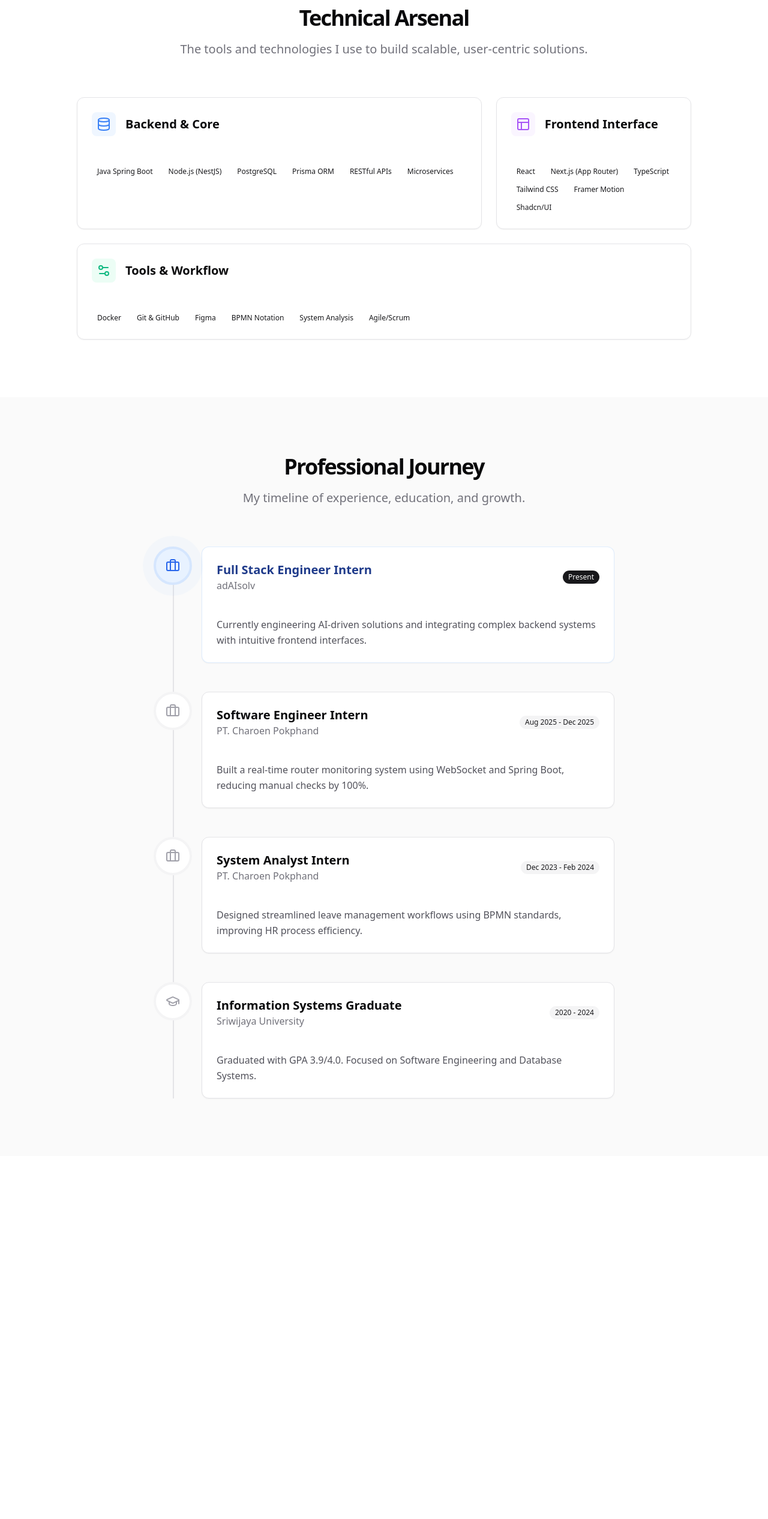
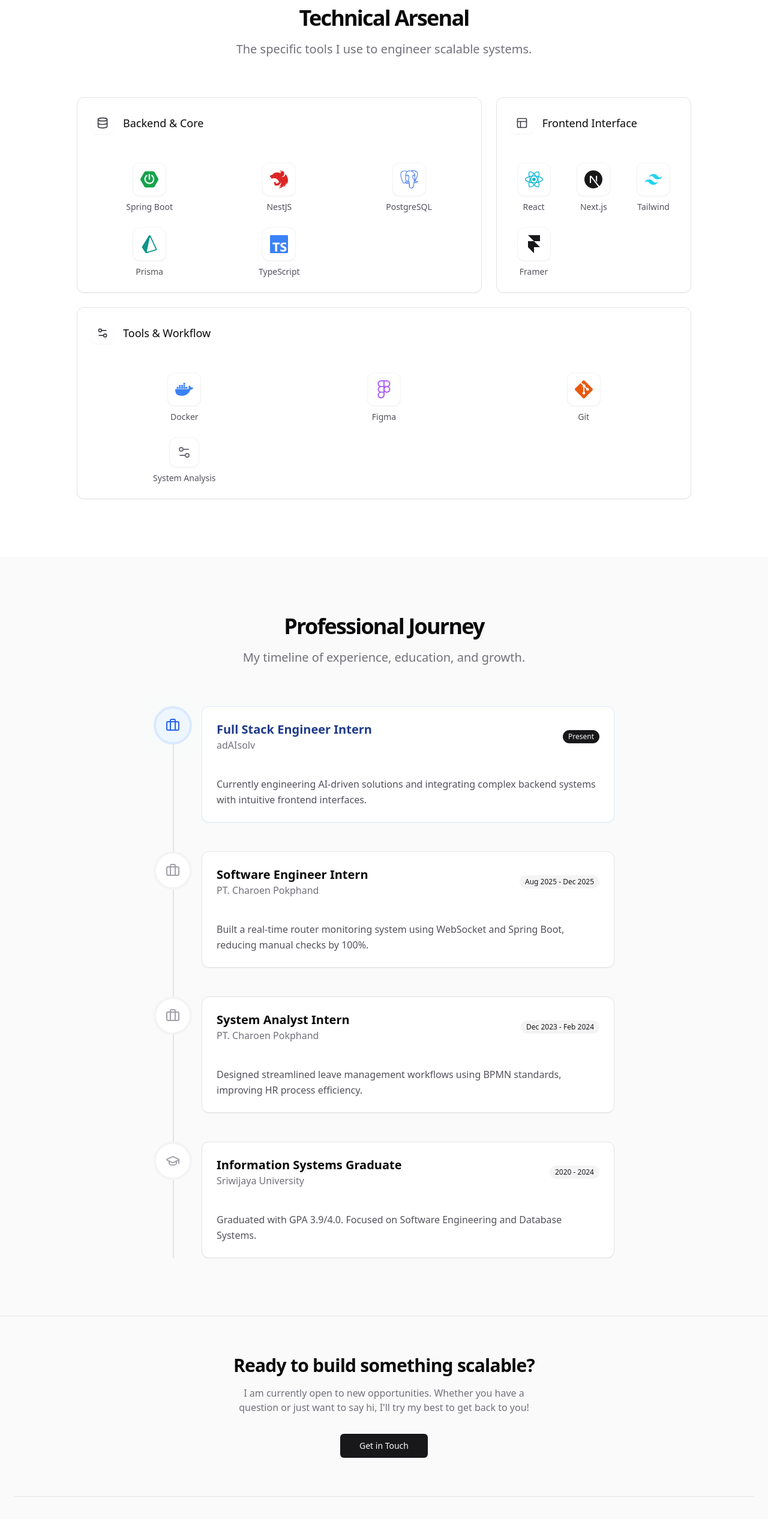
Before and after one commit to KevinDarrell/portfolio, a Next.js app: page / in a window 1280 px wide. Shown: the part 2251-4783 px from the top of the page at 60% size. Before the commit the page ends 4178 px from the top, so only its background shows below. Built offline with nearby package versions, Linux system fonts and the light colour scheme.

Commit message:
feat(ui): add footer and enhance skills section with icons

```diff
--- a/package.json
+++ b/package.json
@@ -19,6 +19,7 @@
     "next": "16.0.10",
     "react": "19.2.1",
     "react-dom": "19.2.1",
+    "react-icons": "^5.5.0",
     "tailwind-merge": "^3.4.0",
     "tailwindcss-animate": "^1.0.7"
   },
--- a/src/app/page.tsx
+++ b/src/app/page.tsx
@@ -1,3 +1,4 @@
+import { Footer } from "@/components/layout/footer";
 import { Navbar } from "@/components/layout/navbar";
 import { Experience } from "@/components/sections/experience";
 import { Hero } from "@/components/sections/hero";
@@ -15,6 +16,8 @@ export default function Home() {
       <Skills />
       <Experience />
       </div>
+
+      <Footer />
     </main>
   );
 }
--- /dev/null
+++ b/src/components/layout/footer.tsx
@@ -0,0 +1,59 @@
+import Link from "next/link";
+import { Button } from "@/components/ui/button";
+import { Github, Linkedin, Mail } from "lucide-react";
+
+export function Footer() {
+  return (
+    <footer className="bg-zinc-50 dark:bg-zinc-950 border-t border-zinc-200 dark:border-zinc-800">
+      <div className="container px-4 md:px-6 py-16">
+
+        <div className="flex flex-col items-center text-center space-y-4 mb-16">
+          <h2 className="text-2xl md:text-3xl font-bold tracking-tight">
+            Ready to build something scalable?
+          </h2>
+          <p className="text-zinc-500 dark:text-zinc-400 max-w-[500px]">
+            I am currently open to new opportunities. Whether you have a question or just want to say hi, I'll try my best to get back to you!
+          </p>
+          <a href="mailto:mkevindarrell1207@gmail.com">
+            <Button size="lg" className="mt-4 px-8">
+              Get in Touch
+            </Button>
+          </a>
+        </div>
+
+        {/* Bottom Section */}
+        <div className="flex flex-col md:flex-row justify-between items-center gap-6 border-t border-zinc-200 dark:border-zinc-800 pt-8">
+          <div className="flex flex-col items-center md:items-start gap-1">
+            <span className="font-bold text-lg">M Kevin Darrell</span>
+            <span className="text-sm text-zinc-500">
+              © 2025. Built with Next.js, Tailwind & Framer Motion.
+            </span>
+          </div>
+
+          <div className="flex items-center gap-4">
+            <Link
+              href="https://github.com/KevinDarrell"
+              target="_blank"
+              className="p-2 rounded-full bg-zinc-100 hover:bg-zinc-200 dark:bg-zinc-800 dark:hover:bg-zinc-700 transition-colors"
+            >
+              <Github className="w-5 h-5 text-zinc-700 dark:text-zinc-300" />
+            </Link>
+            <Link
+              href="https://www.linkedin.com/in/kevin-darrell/"
+              target="_blank"
+              className="p-2 rounded-full bg-zinc-100 hover:bg-zinc-200 dark:bg-zinc-800 dark:hover:bg-zinc-700 transition-colors"
+            >
+              <Linkedin className="w-5 h-5 text-zinc-700 dark:text-zinc-300" />
+            </Link>
+            <a
+              href="mailto:mkevindarrell1207@gmail.com"
+              className="p-2 rounded-full bg-zinc-100 hover:bg-zinc-200 dark:bg-zinc-800 dark:hover:bg-zinc-700 transition-colors"
+            >
+              <Mail className="w-5 h-5 text-zinc-700 dark:text-zinc-300" />
+            </a>
+          </div>
+        </div>
+      </div>
+    </footer>
+  );
+}
--- a/src/components/sections/skills.tsx
+++ b/src/components/sections/skills.tsx
@@ -1,5 +1,18 @@
 import { Card, CardContent, CardHeader, CardTitle } from "@/components/ui/card";
-import { Badge } from "@/components/ui/badge";
+import {
+  SiSpringboot,
+  SiNestjs,
+  SiPostgresql,
+  SiPrisma,
+  SiReact,
+  SiNextdotjs,
+  SiTailwindcss,
+  SiFramer,
+  SiDocker,
+  SiFigma,
+  SiGit,
+  SiTypescript,
+} from "react-icons/si";
 import { Database, Layout, Settings2 } from "lucide-react";
 
 export function Skills() {
@@ -7,68 +20,80 @@ export function Skills() {
     {
       title: "Backend & Core",
       icon: Database,
-      skills: ["Java Spring Boot", "Node.js (NestJS)", "PostgreSQL", "Prisma ORM", "RESTful APIs", "Microservices"],
       cols: "md:col-span-2",
-      color: "text-blue-500",
       bg: "bg-blue-50 dark:bg-blue-950/20",
+      skills: [
+        { name: "Spring Boot", icon: SiSpringboot, color: "text-green-600" },
+        { name: "NestJS", icon: SiNestjs, color: "text-red-600" },
+        { name: "PostgreSQL", icon: SiPostgresql, color: "text-blue-600" },
+        { name: "Prisma", icon: SiPrisma, color: "text-teal-600 dark:text-teal-400" },
+        { name: "TypeScript", icon: SiTypescript, color: "text-blue-500" },
+      ],
     },
     {
       title: "Frontend Interface",
       icon: Layout,
-      skills: ["React", "Next.js (App Router)", "TypeScript", "Tailwind CSS", "Framer Motion", "Shadcn/UI"],
       cols: "md:col-span-1",
-      color: "text-purple-500",
       bg: "bg-purple-50 dark:bg-purple-950/20",
+      skills: [
+        { name: "React", icon: SiReact, color: "text-cyan-500" },
+        { name: "Next.js", icon: SiNextdotjs, color: "text-zinc-900 dark:text-zinc-100" },
+        { name: "Tailwind", icon: SiTailwindcss, color: "text-cyan-400" },
+        { name: "Framer", icon: SiFramer, color: "text-zinc-900 dark:text-zinc-100" },
+      ],
     },
     {
       title: "Tools & Workflow",
       icon: Settings2,
-      skills: ["Docker", "Git & GitHub", "Figma", "BPMN Notation", "System Analysis", "Agile/Scrum"],
       cols: "md:col-span-3",
-      color: "text-emerald-500",
       bg: "bg-emerald-50 dark:bg-emerald-950/20",
+      skills: [
+        { name: "Docker", icon: SiDocker, color: "text-blue-500" },
+        { name: "Figma", icon: SiFigma, color: "text-purple-500" },
+        { name: "Git", icon: SiGit, color: "text-orange-600" },
+        { name: "System Analysis", icon: Settings2, color: "text-zinc-500" }, // Generic fallback for concept
+      ],
     },
   ];
 
   return (
     <section id="skills" className="py-24">
       <div className="container px-4 md:px-6">
-
         <div className="flex flex-col items-center justify-center space-y-4 text-center mb-16">
           <h2 className="text-3xl font-bold tracking-tighter md:text-4xl">
             Technical Arsenal
           </h2>
           <p className="max-w-[700px] text-zinc-500 md:text-xl/relaxed dark:text-zinc-400">
-            The tools and technologies I use to build scalable, user-centric solutions.
+             The specific tools I use to engineer scalable systems.
           </p>
         </div>
-
 
         <div className="grid grid-cols-1 md:grid-cols-3 gap-6 max-w-5xl mx-auto">
           {skillGroups.map((group, index) => (
             <Card
               key={index}
-              className={`${group.cols} relative overflow-hidden border-zinc-200 dark:border-zinc-800 transition-all duration-300 hover:shadow-lg hover:-translate-y-1 group`}
+              className={`${group.cols} relative overflow-hidden border-zinc-200 dark:border-zinc-800`}
             >
-
-               <div className={`absolute inset-0 opacity-50 ${group.bg} -z-10`} />
+              <div className={`absolute inset-0 opacity-30 ${group.bg} -z-10`} />
 
               <CardHeader className="flex flex-row items-center gap-4 pb-2">
-                <div className={`p-2 rounded-lg ${group.bg} ${group.color}`}>
-                  <group.icon className="h-6 w-6" />
+                <div className="p-2 rounded-lg bg-white/50 dark:bg-zinc-800/50 shadow-sm">
+                  <group.icon className="h-5 w-5 text-zinc-700 dark:text-zinc-300" />
                 </div>
-                <CardTitle className="text-xl">{group.title}</CardTitle>
+                <CardTitle className="text-lg font-medium">{group.title}</CardTitle>
               </CardHeader>
+
               <CardContent>
-                <div className="flex flex-wrap gap-2 mt-4">
+                <div className="grid grid-cols-2 sm:grid-cols-3 gap-6 pt-4">
                   {group.skills.map((skill) => (
-                    <Badge
-                      key={skill}
-                      variant="secondary"
-                      className="bg-white/60 dark:bg-zinc-900/60 hover:bg-white dark:hover:bg-zinc-900 transition-colors"
-                    >
-                      {skill}
-                    </Badge>
+                    <div key={skill.name} className="flex flex-col items-center gap-2 group/icon">
+                      <div className="p-3 rounded-xl bg-white dark:bg-zinc-900 shadow-sm border border-zinc-100 dark:border-zinc-800 transition-transform group-hover/icon:-translate-y-1">
+                        <skill.icon className={`text-3xl ${skill.color}`} />
+                      </div>
+                      <span className="text-sm font-medium text-zinc-600 dark:text-zinc-400">
+                        {skill.name}
+                      </span>
+                    </div>
                   ))}
                 </div>
               </CardContent>
```
Also changed, not shown: 1 other file (tests, documents, lock files or other folders).
